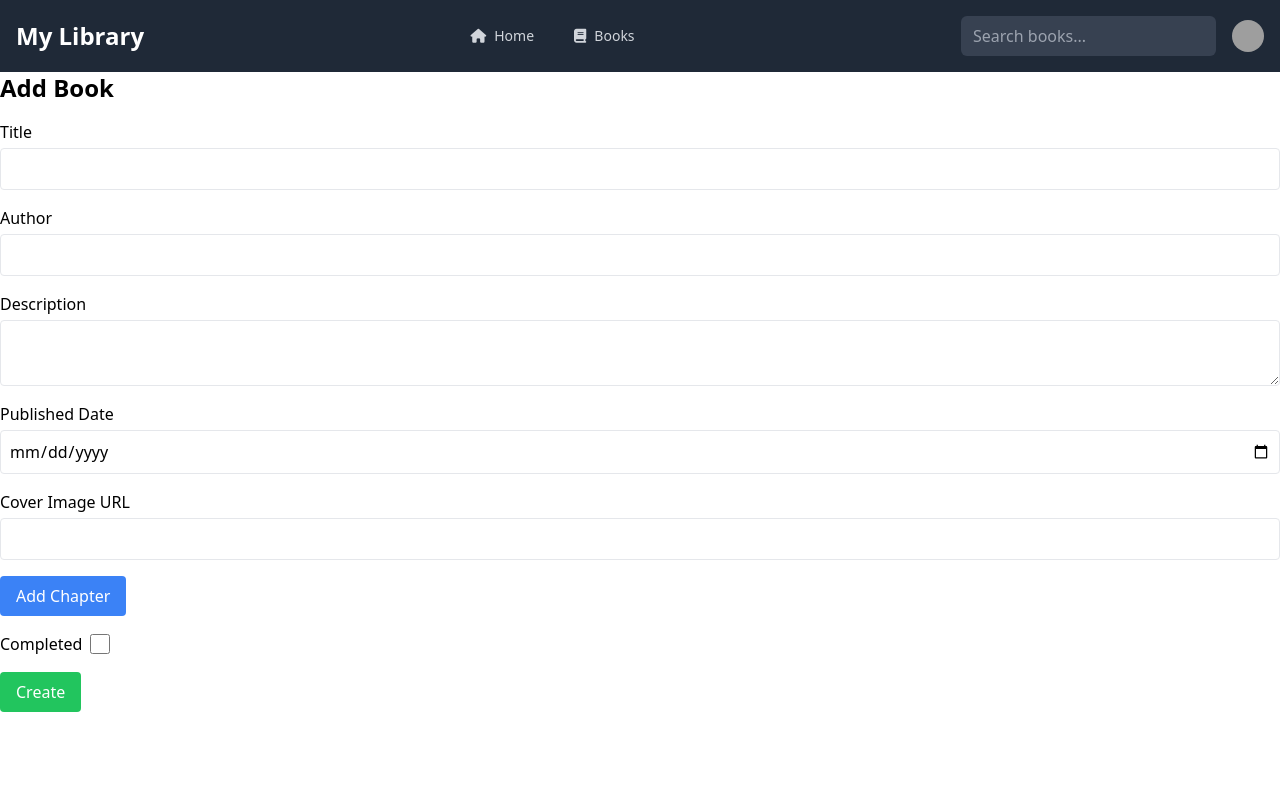
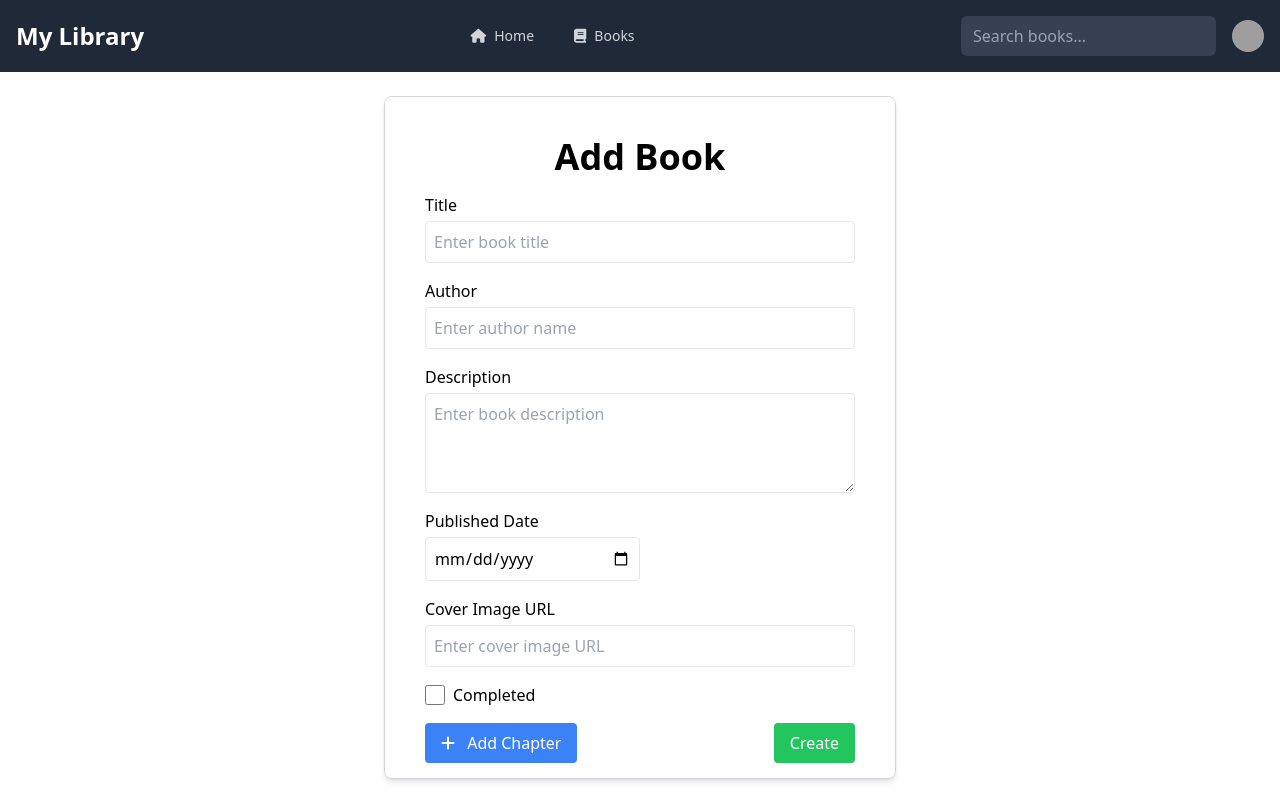
Before and after one commit to elkoura/angular-library, an Angular app: page /books/add in a window 1280 px wide. Built offline with nearby package versions, Linux system fonts and the light colour scheme; grey boxes are pictures that could not be loaded.

Commit message:
update: BookForm Component Style

```diff
--- a/src/app/app.component.html
+++ b/src/app/app.component.html
@@ -1,4 +1,4 @@
 <app-navbar [links]="navLinks"></app-navbar>
-<main class="container m-auto">
+<main class="container mx-auto my-6">
   <router-outlet></router-outlet>
 </main>
--- a/src/app/components/book-form/book-form.component.html
+++ b/src/app/components/book-form/book-form.component.html
@@ -1,43 +1,60 @@
-<h2 class="text-2xl font-bold mb-4">{{ title }}</h2>
+<div class="max-w-lg mx-auto bg-white p-6 md:p-8 lg:p-10 rounded-lg shadow-md border border-gray-300 overflow-hidden transition-all duration-300 transform hover:scale-105 hover:shadow-lg relative h-[calc(100vh-14.6vh)] overflow-y-auto">
+  <h2 class="text-2xl md:text-3xl lg:text-4xl font-bold mb-4 text-center">{{ isEditMode ? 'Edit Book' : 'Add Book' }}</h2>
   <form [formGroup]="bookForm" (ngSubmit)="onSubmit()" class="space-y-4">
     <div class="flex flex-col">
       <label for="title" class="mb-1 font-medium">Title</label>
-    <input id="title" formControlName="title" class="p-2 border rounded" />
+      <input id="title" formControlName="title" class="p-2 border rounded" placeholder="Enter book title" />
     </div>
     <div class="flex flex-col">
       <label for="author" class="mb-1 font-medium">Author</label>
-    <input id="author" formControlName="author" class="p-2 border rounded" />
+      <input id="author" formControlName="author" class="p-2 border rounded" placeholder="Enter author name" />
     </div>
     <div class="flex flex-col">
       <label for="description" class="mb-1 font-medium">Description</label>
-    <textarea id="description" formControlName="description" class="p-2 border rounded"></textarea>
+      <textarea id="description" formControlName="description" class="p-2 border rounded" placeholder="Enter book description" style="min-height: 100px; max-height: 200px;"></textarea>
     </div>
     <div class="flex flex-col">
       <label for="publishedDate" class="mb-1 font-medium">Published Date</label>
-    <input id="publishedDate" type="date" formControlName="publishedDate" class="p-2 border rounded" />
+      <input id="publishedDate" type="date" formControlName="publishedDate" class="p-2 border rounded w-full md:w-1/2" />
     </div>
     <div class="flex flex-col">
       <label for="coverImage" class="mb-1 font-medium">Cover Image URL</label>
-    <input id="coverImage" formControlName="coverImage" class="p-2 border rounded" />
+      <input id="coverImage" formControlName="coverImage" class="p-2 border rounded" placeholder="Enter cover image URL" />
+    </div>
+    <div class="flex items-center">
+      <label for="completed" class="mr-2 font-medium flex items-center">
+        <input id="completed" type="checkbox" formControlName="completed" class="h-5 w-5 mr-2 transition-transform duration-300 transform checked:scale-125" />
+        Completed
+      </label>
     </div>
     <div formArrayName="chapters" class="space-y-4">
       <div *ngFor="let chapter of chapters.controls; let i = index" [formGroupName]="i" class="p-4 border rounded">
-      <h3 class="text-xl font-semibold mb-2">Chapter {{ i + 1 }}</h3>
+        <div class="flex justify-between items-center">
+          <h3 class="text-xl font-semibold mb-2">
+            Chapter {{ i + 1 }}<span *ngIf="chapter.get('title')?.value"> - {{ chapter.get('title')?.value }}</span>
+          </h3>
+          <button type="button" (click)="toggleChapterVisibility(i)" class="px-2 py-1 border-2 border-gray-500 rounded">
+            <i [ngClass]="{'rotate-180': chapterVisibility[i]}" class="fas fa-chevron-down transition-transform duration-300 transform"></i>
+          </button>
+        </div>
+        <div *ngIf="chapterVisibility[i]">
           <div class="flex flex-col mb-2">
             <label for="chapterTitle" class="mb-1 font-medium">Title</label>
-        <input id="chapterTitle" formControlName="title" class="p-2 border rounded" />
+            <input id="chapterTitle" formControlName="title" class="p-2 border rounded" placeholder="Enter chapter title" required />
           </div>
           <div class="flex flex-col mb-2">
             <label for="chapterContent" class="mb-1 font-medium">Content</label>
-        <textarea id="chapterContent" formControlName="content" class="p-2 border rounded"></textarea>
+            <textarea id="chapterContent" formControlName="content" class="p-2 border rounded" placeholder="Enter chapter content" required style="min-height: 100px; max-height: 200px;"></textarea>
           </div>
           <button type="button" (click)="removeChapter(i)" class="px-4 py-2 bg-red-500 text-white rounded">Remove Chapter</button>
         </div>
-    <button type="button" (click)="addChapter()" class="px-4 py-2 bg-blue-500 text-white rounded">Add Chapter</button>
       </div>
-  <div class="flex items-center">
-    <label for="completed" class="mr-2 font-medium">Completed</label>
-    <input id="completed" type="checkbox" formControlName="completed" class="h-5 w-5" />
     </div>
+    <div class="flex justify-between items-center">
+      <button type="button" (click)="addChapter()" class="px-4 py-2 bg-blue-500 text-white rounded">
+        <i class="fas fa-plus mr-2 font-bold"></i> Add Chapter
+      </button>
       <button type="submit" class="px-4 py-2 bg-green-500 text-white rounded">{{ isEditMode ? 'Update' : 'Create' }}</button>
+    </div>
   </form>
+</div>
--- a/src/app/components/book-form/book-form.component.ts
+++ b/src/app/components/book-form/book-form.component.ts
@@ -21,6 +21,7 @@ export class BookFormComponent implements OnInit {
   bookForm: FormGroup;
   isEditMode: boolean = false;
   bookId: string | null = null;
+  chapterVisibility: boolean[] = [];
 
   constructor(
     private fb: FormBuilder,
@@ -65,14 +66,20 @@ export class BookFormComponent implements OnInit {
       title: [chapter?.title || '', Validators.required],
       content: [chapter?.content || '', Validators.required]
     }));
+    this.chapterVisibility.push(true);
   }
 
   removeChapter(index: number): void {
     this.chapters.removeAt(index);
+    this.chapterVisibility.splice(index, 1);
   }
 
   setChapters(chapters: Chapter[]): void {
     chapters.forEach(chapter => this.addChapter(chapter));
+  }
+
+  toggleChapterVisibility(index: number): void {
+    this.chapterVisibility[index] = !this.chapterVisibility[index];
   }
 
   onSubmit(): void {
```
Lines whose indentation alone changed are shown as unchanged.
